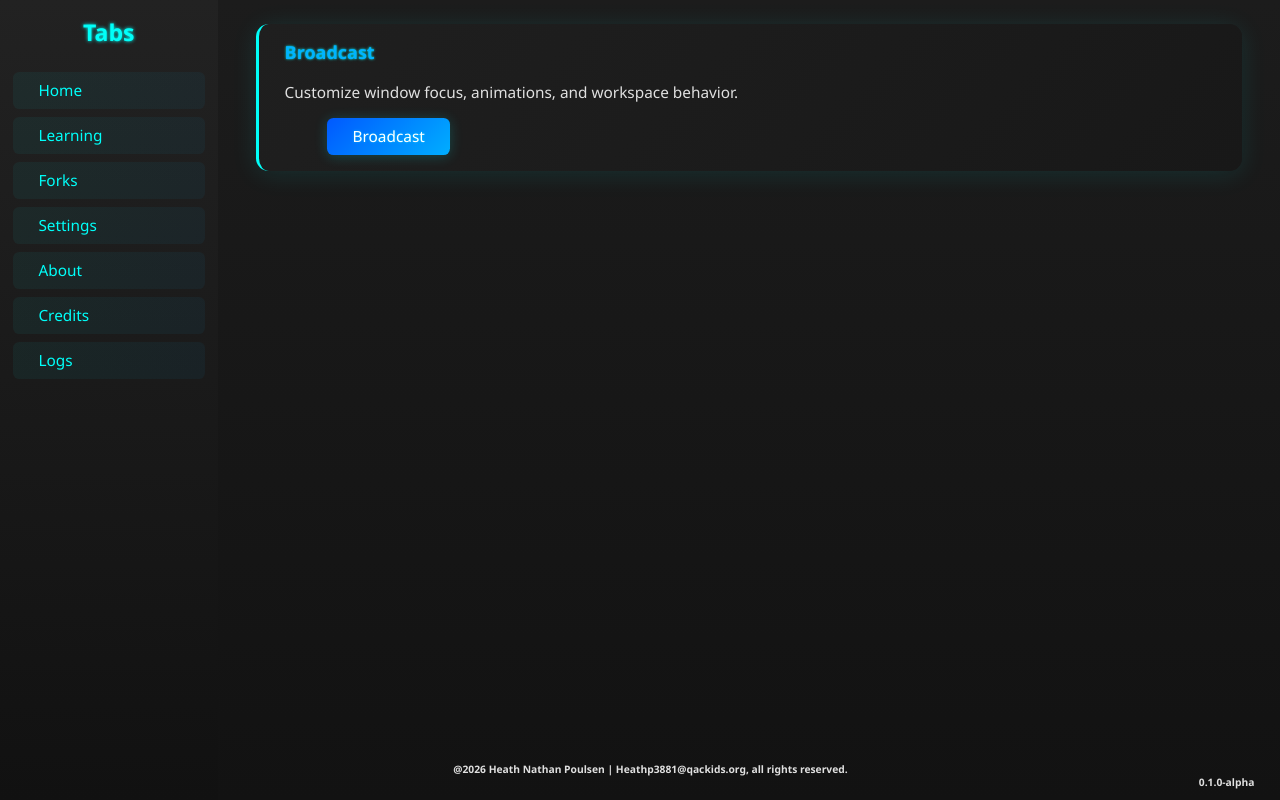
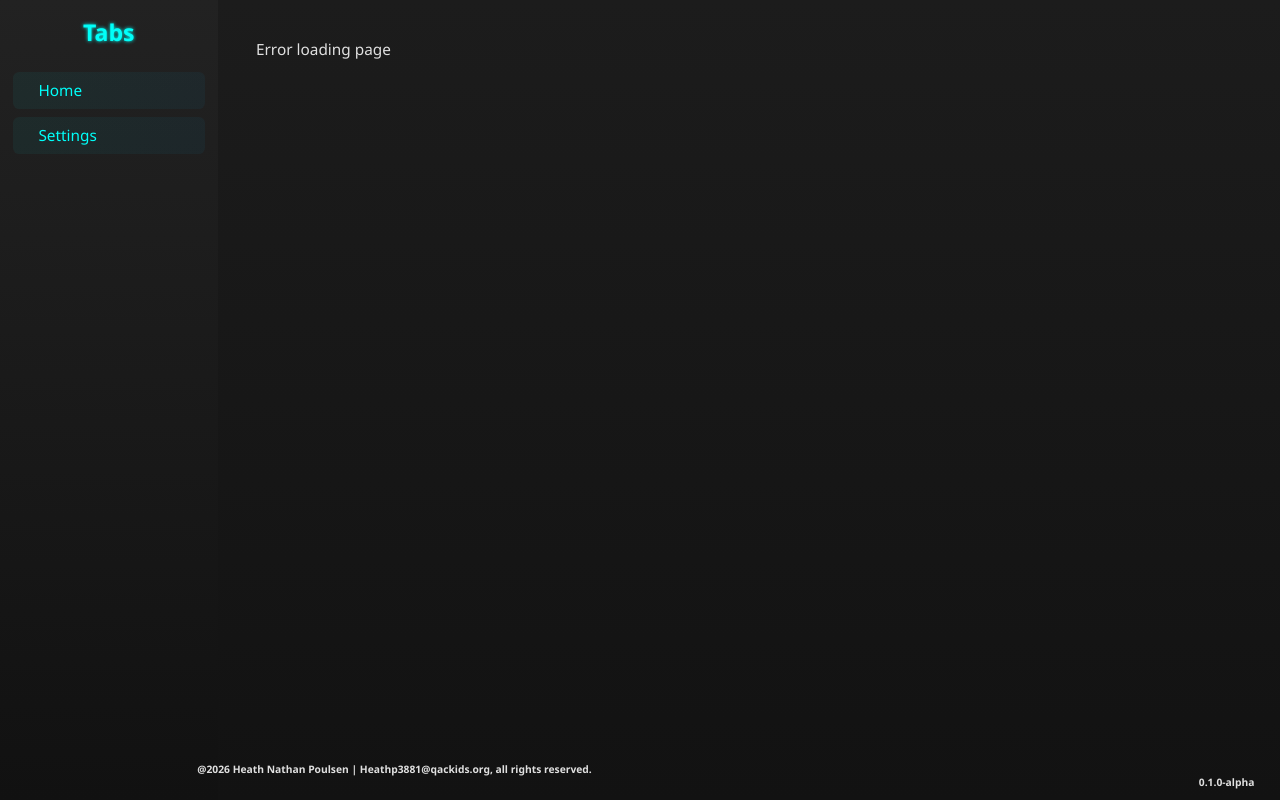
Before and after one commit to PoulsenNH/my_stuff, a Python web app: template paw/flask/templates/index.html in a window 1280 px wide. Run offline with Jinja, Linux system fonts and the light colour scheme; the template is opened without the code that fills it, so the values that code supplies are empty.

Commit message:
Add files via upload

```diff
--- a/paw/flask/templates/index.html
+++ b/paw/flask/templates/index.html
@@ -3,55 +3,28 @@
 <head>
     <meta charset="UTF-8">
     <meta name="viewport" content="width=device-width, initial-scale=1.0">
-    <title>Main Page</title>
+    <title>Website</title>
     <link rel="stylesheet" href="{{ url_for('static', filename='index.css') }}">
 </head>
 <body>
     <div class="sidebar">
         <h2>Tabs</h2>
-        <a href="#">Home</a>
-        <a href="#">Learning</a>
-        <a href="#">Forks</a>
-        <a href="#">Settings</a>
-        <a href="#">About</a>
-        <a href="#">Credits</a>
-        <a href="#">Logs</a>
+        <a href="/home" class="tab-link">Home</a>
+        <a href="/settings" class="tab-link">Settings</a>
+        <!-- adds the other tabs -->
     </div>
 
-    <div class="main">
-        <!-- <div class="card"> // To be used as a template for future additions to the website
-            <h3>Appearance Settings</h3>
-            <p>Adjust your theme, icons, and window behavior.</p>
-            <label class="switch">
-                <input type="checkbox">
-                <span class="slider"></span>
-            </label> Dark Mode
-        </div>
-        <div class="card">
-            <h3>Behavior Settings</h3>
-            <p>Customize window focus, animations, and workspace behavior.</p>
-            <label class="switch">
-            <input type="checkbox" checked>
-            <span class="slider"></span>
-            </label> Animations
-        </div> -->
-<div class="card">
-    <h3>Broadcast</h3>
-    <p>Customize window focus, animations, and workspace behavior.</p>
+    <div class="main" id="page-content">
+        <!-- content will be loaded here -->
+    </div>
 
-    <form action="/your-action" method="post">
-        <label class="switch">
-        </label>
-        <button type="submit">Broadcast</button>
-    </form>
-</div>
     <h6 id="footer">
         @2026 Heath Nathan Poulsen | Heathp3881@qackids.org, all rights reserved.
     </h6>
     <h6 id="version">
         0.1.0-alpha
     </h6>
-    </div>
 
+    <script src="{{ url_for('static', filename='index.js') }}"></script>
 </body>
 </html>
```
Also changed, not shown: paw/flask/templates/main.html (added, +7 -0 lines), paw/flask/templates/settings.html (added, +17 -0 lines).
